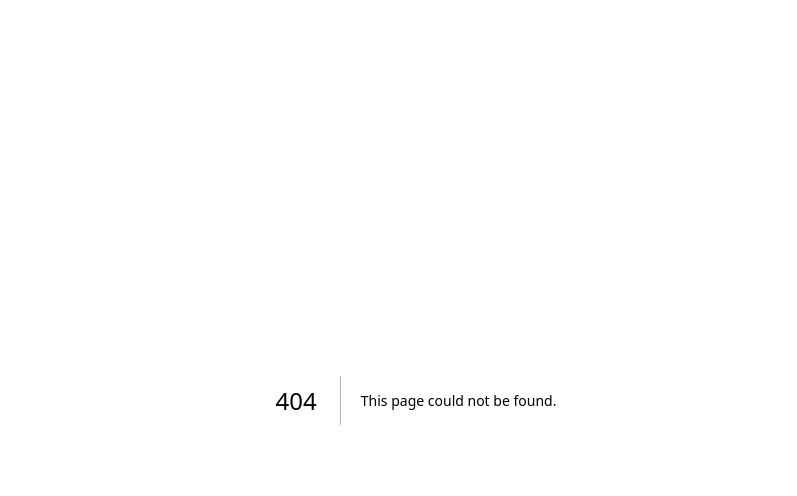
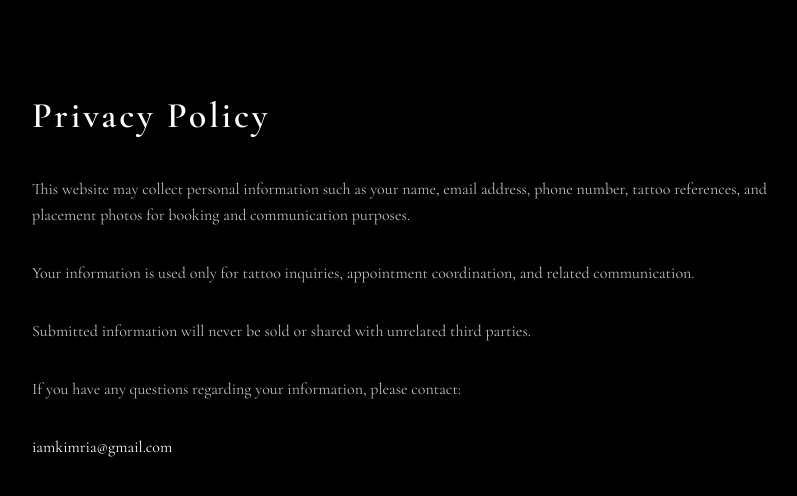
Before and after one commit to iamkimria/rian-tattoo-booking, a Next.js app: page /privacy in a window 1280 px wide. Before the commit this address had no page. Shown: the top 496 px of the page, without its empty margins (224-1021 px from the left). Built offline with nearby package versions, Linux system fonts and the light colour scheme.

Commit message:
add privacy policy page

```diff
--- a/app/booking/page.tsx
+++ b/app/booking/page.tsx
@@ -573,6 +573,18 @@ export default function BookingPage() {
               >
                 {loading ? "SENDING..." : "SEND BOOKING REQUEST"}
               </button>
+
+
+              <p className="mt-6 text-center text-sm leading-relaxed text-white/40">
+  By submitting this form, you agree to the{" "}
+  <a
+    href="/privacy"
+    className="underline underline-offset-4 transition hover:text-white"
+  >
+    Privacy Policy
+  </a>
+  .
+</p>
             </div>
           </form>
         </div>
--- a/app/page.tsx
+++ b/app/page.tsx
@@ -70,9 +70,18 @@ export default function Home() {
         </div>
       </section>
       <footer className="border-t border-white/10 px-6 py-8 text-center">
-  <p className="text-sm font-medium tracking-[0.08em] text-white/40">
-    © 2026 RI:AN. All rights reserved.
-  </p>
+  <div className="flex items-center justify-center gap-3 text-sm text-white/40">
+  <p>© 2026 RI:AN. All rights reserved.</p>
+
+  <span>·</span>
+
+  <a
+    href="/privacy"
+    className="transition hover:text-white"
+  >
+    Privacy Policy
+  </a>
+</div>
 </footer>
     </main>
   );
--- /dev/null
+++ b/app/privacy/page.tsx
@@ -0,0 +1,38 @@
+export default function PrivacyPage() {
+  return (
+    <main className="min-h-screen bg-black px-6 py-24 text-white">
+      <div className="mx-auto max-w-3xl">
+        <h1 className="mb-10 text-4xl font-bold tracking-[0.08em]">
+          Privacy Policy
+        </h1>
+
+        <div className="space-y-8 text-white/75 leading-relaxed">
+          <p>
+            This website may collect personal information such as your
+            name, email address, phone number, tattoo references, and
+            placement photos for booking and communication purposes.
+          </p>
+
+          <p>
+            Your information is used only for tattoo inquiries,
+            appointment coordination, and related communication.
+          </p>
+
+          <p>
+            Submitted information will never be sold or shared with
+            unrelated third parties.
+          </p>
+
+          <p>
+            If you have any questions regarding your information,
+            please contact:
+          </p>
+
+          <p className="text-white">
+            iamkimria@gmail.com
+          </p>
+        </div>
+      </div>
+    </main>
+  );
+}
```
